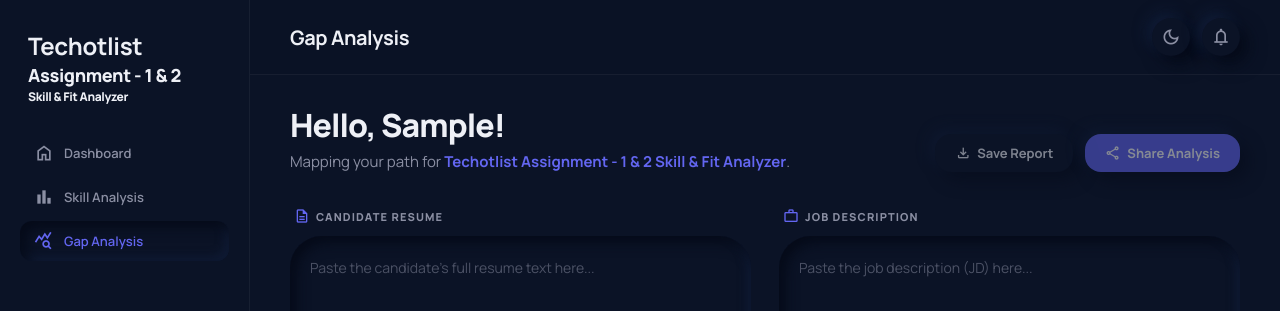
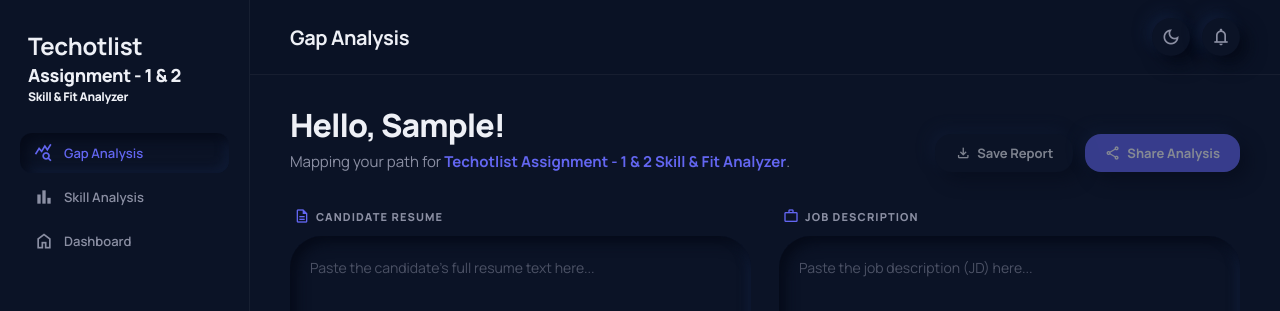
Before and after one commit to kalyan081/Assignment-1-Skill-Gap-Checker-Techotlist, a Next.js app: page / in a window 1280 px wide. Both pictures are taken after typing "Sample" into the empty fields and a click on the button "Continue". Shown: the top 311 px of the page. Built offline with nearby package versions, Linux system fonts and the light colour scheme.

Commit message:
Rearrange sidebar menu items order to: 1. Gap Analysis, 2. Skill Analysis, 3. Dashboard

```diff
--- a/src/components/Sidebar.js
+++ b/src/components/Sidebar.js
@@ -4,9 +4,9 @@
 
 export default function Sidebar({ activeView, setActiveView, onHelpModal }) {
   const links = [
+    { id: 'view-gap-analysis', icon: 'query_stats', label: 'Gap Analysis' },
+    { id: 'view-skill-analysis', icon: 'bar_chart', label: 'Skill Analysis' },
     { id: 'view-dashboard', icon: 'home', label: 'Dashboard' },
-    { id: 'view-skill-analysis', icon: 'bar_chart', label: 'Skill Analysis' },
-    { id: 'view-gap-analysis', icon: 'query_stats', label: 'Gap Analysis' },
   ];
 
   return (
```
